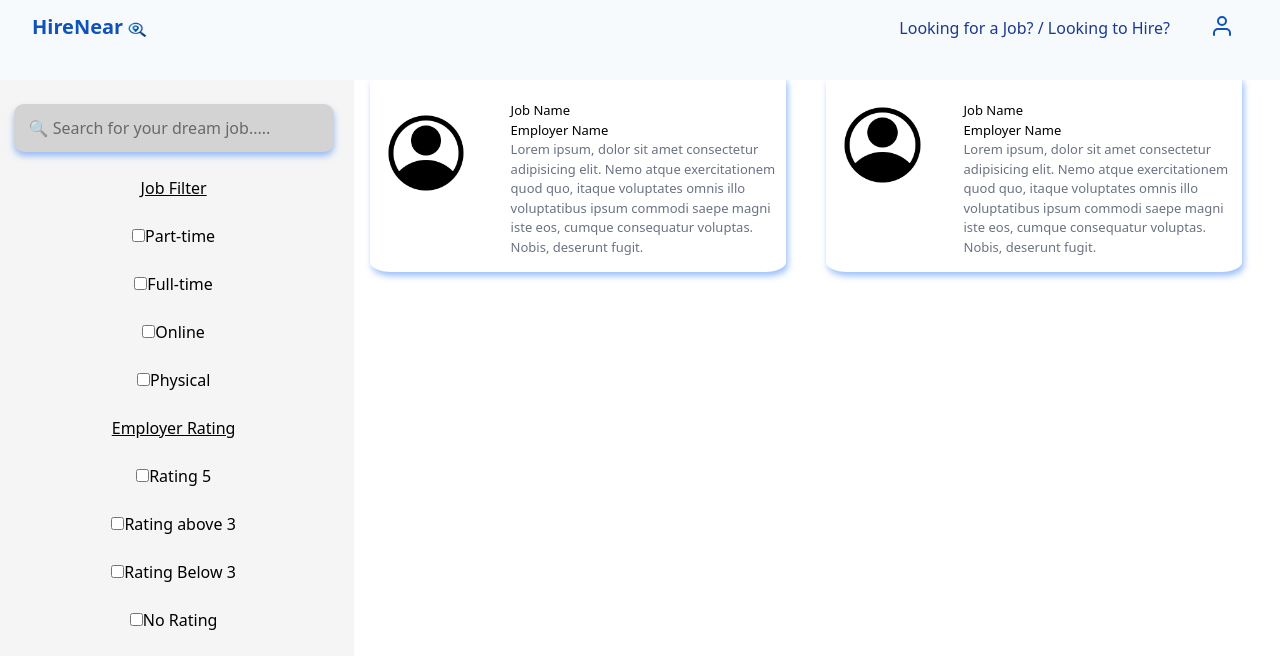
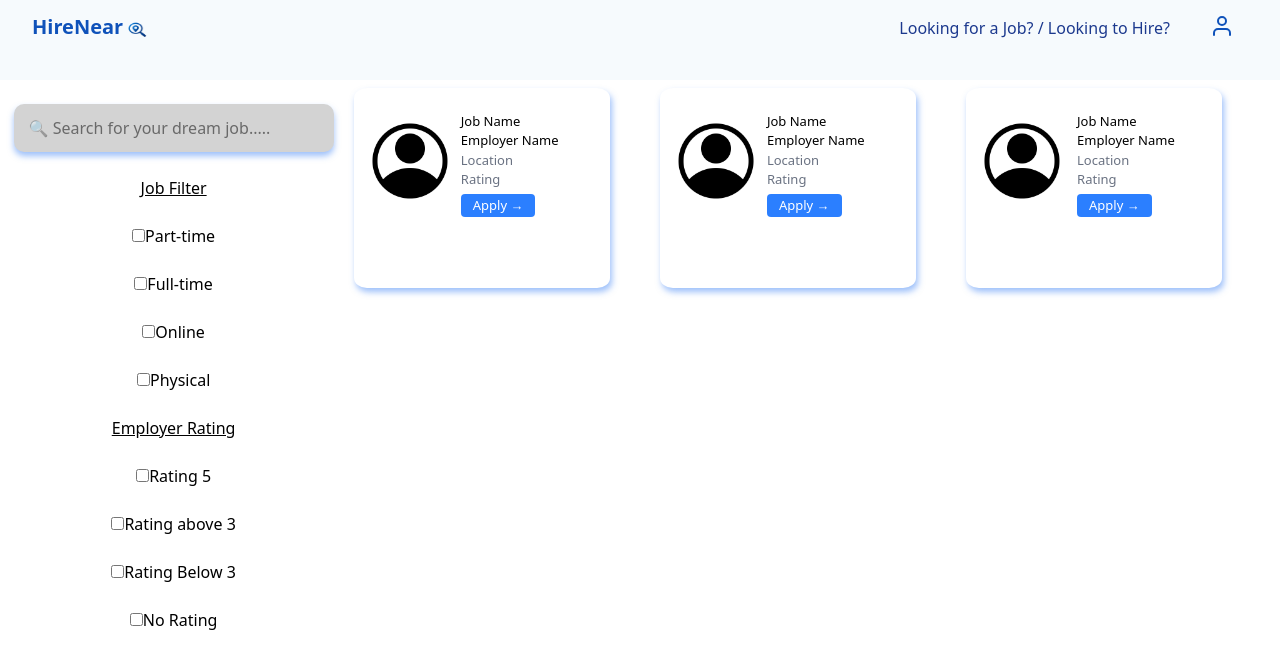
Before and after one commit to BmKaranja/HireNear, a React (Vite) app in the folder HireNear/: page /jobs in a window 1280 px wide. Shown: the top 668 px of the page. Built offline with nearby package versions, Linux system fonts and the light colour scheme.

Commit message:
Update:Integrated the random user api.

```diff
--- a/HireNear/src/components/Applicants.jsx
+++ b/HireNear/src/components/Applicants.jsx
@@ -8,12 +8,17 @@ function Applicants() {
       <div id='top1'>
       <NavBr2/>
       </div>
-      <section className='flex flex-1 flex-row'>
-        <SearchBar1/>
-        <div>
-          <ProfileCards/>
-        </div>
-      </section>
+        <section className="flex flex-row">
+          {/* Sidebar with sticky search bar */}
+          <div className="w-1/4 h-screen sticky top-0 ">
+            <SearchBar1 />
+          </div>
+
+          {/* Scrollable profile cards */}
+          <div className="flex-1 overflow-y-auto p-4">
+            <ProfileCards />
+          </div>
+        </section>
     </div>
   )
 }
--- a/HireNear/src/components/JobCards.jsx
+++ b/HireNear/src/components/JobCards.jsx
@@ -2,25 +2,42 @@ import React from 'react'
 
 function JobCard() {
   return (
-    <div className='grid grid-cols-2 marginr gap-10 mt-10'>
-      <div className='flex flex-1 flex-row h-10 jobcards gap-2'>
+    <div className='grid grid-cols-1 sm:grid-cols-2 lg:grid-cols-3 marginr gap-10 mt-10'>
+      <div className='flex flex-1 flex-row h-10 jobcards'>
         <div className='pl-4 pr-4'>
-          <img src="account.png" alt="employer" className='h-20 w-100 mt-5 mr-2'/>
+          <img src="account.png" alt="employer" className='h-20 w-20 mt-5 mr-2'/>
         </div>
         <div className='jdetails'>
           <p>Job Name</p>
           <p>Employer Name</p>
-          <p className='text-gray-500'>Lorem ipsum, dolor sit amet consectetur adipisicing elit. Nemo atque exercitationem quod quo, itaque voluptates omnis illo voluptatibus ipsum commodi saepe magni iste eos, cumque consequatur voluptas. Nobis, deserunt fugit.</p>
+          <p className='text-gray-500'>Location</p>
+          <p className='text-gray-500'>Rating</p>
+          <button className='bg-blue-500 text-white px-3 py-0.5 rounded mt-1 hover:bg-blue-600 transition duration-300'>Apply →</button>
         </div>
       </div>
-      <div className='flex flex-1 flex-row h-10 jobcards gap-1'>
+      <div className='flex flex-1 flex-row h-10 jobcards'>
         <div className='pl-4 pr-4'>
-          <img src="account.png" alt="employer" className='h-20 w-100 mt-3 mr-2'/>
+          <img src="account.png" alt="employer" className='h-20 w-20 mt-5 mr-2'/>
         </div>
         <div className='jdetails'>
           <p>Job Name</p>
           <p>Employer Name</p>
-          <p className='text-gray-500'>Lorem ipsum, dolor sit amet consectetur adipisicing elit. Nemo atque exercitationem quod quo, itaque voluptates omnis illo voluptatibus ipsum commodi saepe magni iste eos, cumque consequatur voluptas. Nobis, deserunt fugit.</p>
+          <p className='text-gray-500'>Location</p>
+          <p className='text-gray-500'>Rating</p>
+          <button className='bg-blue-500 text-white px-3 py-0.5 rounded mt-1 hover:bg-blue-600 transition duration-300'>Apply →</button>
+        </div>
+      </div>
+
+      <div className='flex flex-1 flex-row h-10 jobcards gap-1'>
+        <div className='pl-4 pr-4'>
+          <img src="account.png" alt="employer" className='h-20 w-20 mt-5 mr-2'/>
+        </div>
+        <div className='jdetails'>
+          <p>Job Name</p>
+          <p>Employer Name</p>
+          <p className='text-gray-500'>Location</p>
+          <p className='text-gray-500'>Rating</p>
+          <button className='bg-blue-500 text-white px-3 py-0.5 rounded mt-1 hover:bg-blue-600 transition duration-300'>Apply →</button>
         </div>
       </div>
 
--- a/HireNear/src/components/JobList.jsx
+++ b/HireNear/src/components/JobList.jsx
@@ -9,14 +9,18 @@ function JobList() {
       <div id='top1'>
         <NavBr2/>
       </div>
-      <div className='flex flex-1 flex-row gap-4'>
-        <div className='bg-gray-200' style={{marginLeft:'-3vw', backgroundColor:'whitesmoke'}} >
-          <Searchbar/>
-        </div>
-        <div>
-          <JobCard/>
-        </div>
-      </div>
+      <section className="flex flex-row flex-1">
+          {/* Sidebar with sticky search bar */}
+          <div className="w-1/4 h-screen sticky top-0 " style={{marginLeft:'-3vw'}} >
+            <Searchbar/>
+          </div>
+
+          {/* Scrollable profile cards */}
+          <div className="flex-1 overflow-y-auto p-4 ml-10">
+            <JobCard />
+          </div>
+        </section>
+
     </div>
   )
 }
--- a/HireNear/src/components/ProfileCards.jsx
+++ b/HireNear/src/components/ProfileCards.jsx
@@ -1,24 +1,23 @@
-import React from 'react'
+import React , {useState, useEffect}from 'react'
 
 function ProfileCard() {
+  const [users, setUsers]=useState([])
+useEffect(() => {
+    fetch("https://randomuser.me/api/?results=18")
+      .then((res) => res.json())
+      .then((data) => setUsers(data.results))
+      .catch((err) => console.log("Error encountered:", err));
+  }, []);
   return (
-    <div className='grid grid-cols-3'>
-      <div className='mt-4 mb-4 ml-6 mr-4 p-10 border rounded-lg shadow-lg hover:shadow-2xl transition duration-300'>
-        <img src='pexels-cottonbro-5989928.jpg' id='prof'></img>
-        <h2 className='text-xl font-bold mb-2'>John Doe</h2>
-        <p className='text-gray-600 mb-4'>Software Engineer</p>
-        <button className='bg-blue-500 text-white px-10 py-2 rounded hover:bg-blue-600 transition duration-300'>View Profile</button>
-      </div>
-      <div className='m-4 p-10 border rounded-lg shadow-lg hover:shadow-2xl transition duration-300'>
-        <h2 className='text-xl font-bold mb-2'>Jane Smith</h2>
-        <p className='text-gray-600 mb-4'>Product Manager</p>
-        <button className='bg-blue-500 text-white px-10 py-2 rounded hover:bg-blue-600 transition duration-300'>View Profile</button>
-      </div>
-      <div className='m-4 p-10 border rounded-lg shadow-lg hover:shadow-2xl transition duration-300'>
-        <h2 className='text-xl font-bold mb-2'>Jane Smith</h2>
-        <p className='text-gray-600 mb-4'>Product Manager</p>
-        <button className='bg-blue-500 text-white px-10 py-2 rounded hover:bg-blue-600 transition duration-300'>View Profile</button>
-      </div>
+    <div className='grid grid-cols-1 sm:grid-cols-2 lg:grid-cols-3 gap-6 mt-10'>
+      {users.map((user)=>(
+        <div className='mt-4 mb-4 ml-6 mr-4 p-10 border rounded-lg shadow-lg hover:shadow-2xl transition duration-300' key={user.login.uuid}>
+          <img src={user.picture.large} className='shadows'id='prof'></img>
+          <span className='font-bold mb-2'>{user.name.first} {user.name.last}</span>
+          <p className='text-gray-600 mb-4'>Software Engineer</p>
+          <button className='bg-blue-500 text-white px-3 py-0.5 rounded hover:bg-blue-600 transition duration-300'>View Profile →</button>
+        </div>
+      ))}
     </div>
   )
 }
--- a/HireNear/src/index.css
+++ b/HireNear/src/index.css
@@ -123,15 +123,16 @@ h1 {
   padding-top: 5%;
   text-align: left;
   height: 25vh;
-  width: 32.5vw;
+  width: 20vw;
   box-shadow: 2px 4px 6px rgba(59, 130, 246, 0.5);
   border-radius: 5%;
   overflow: hidden;
 }
 .jdetails{
   font-size: small;
+  margin-left: -2vw;
   padding-left: 5%;
-  padding-top: 2%;
+  padding-top: 4%;
   overflow: hidden;
   font-weight: 500;
 }
```
